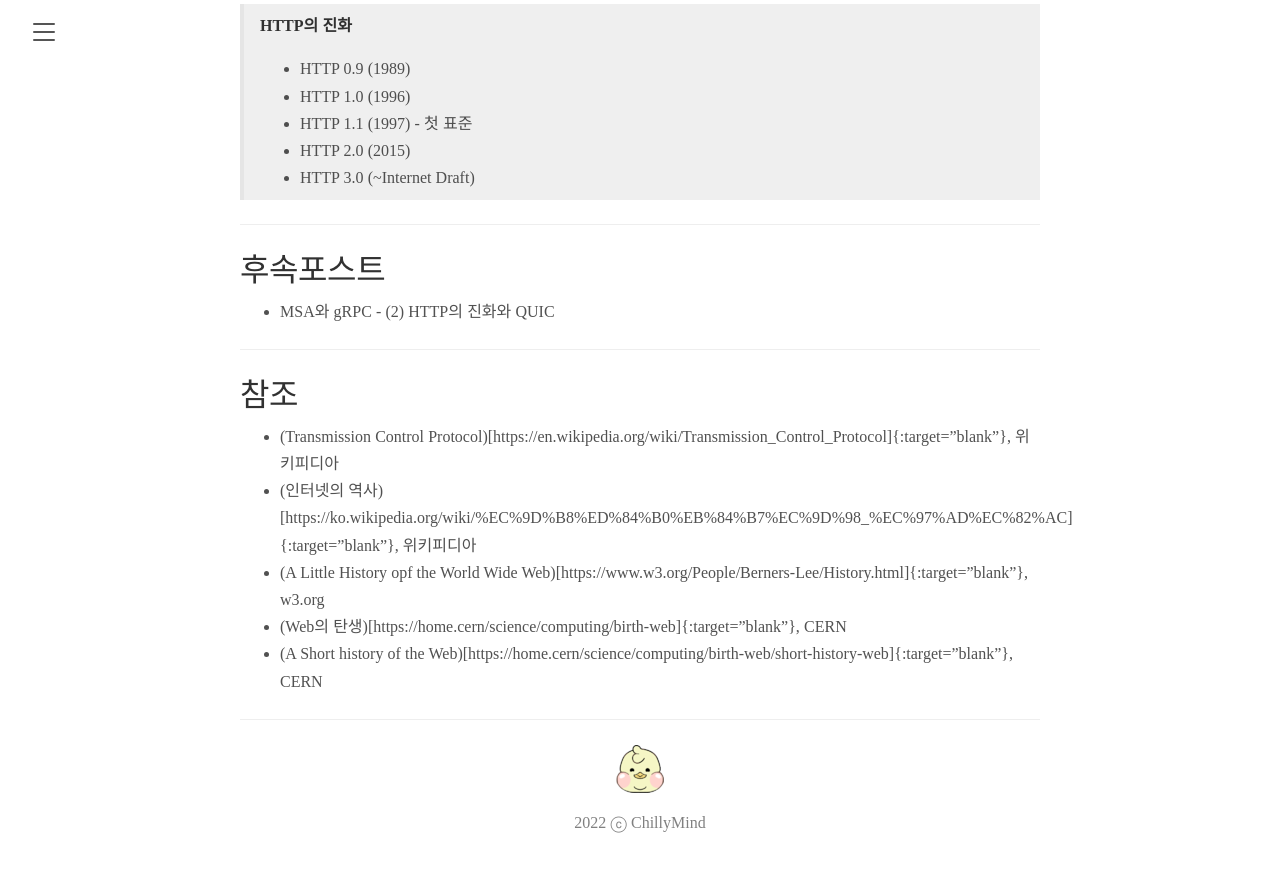
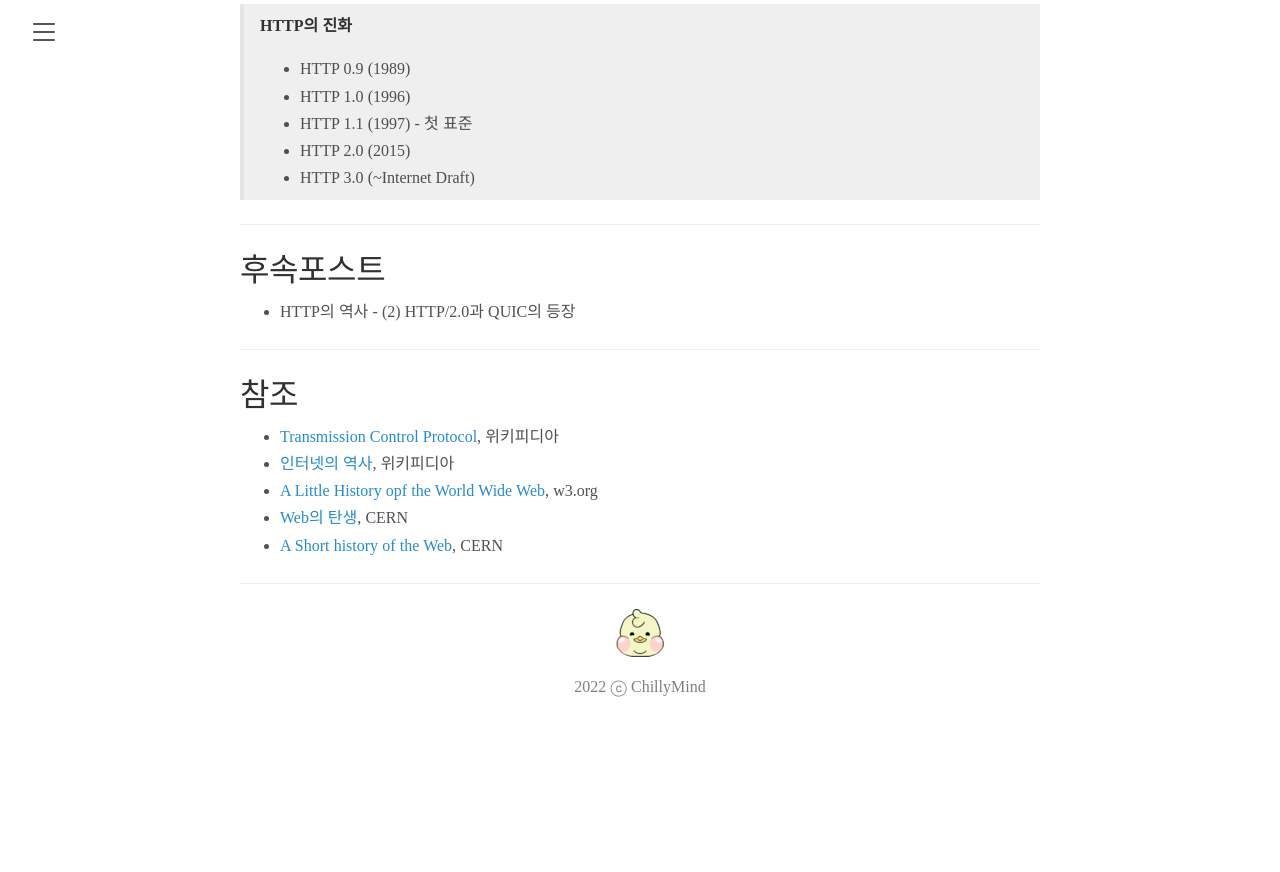
Before and after one commit to chillyMind/chillyMind.github.io, a Jekyll site: the page built from _posts/2022-02-21-http-1.md, in a window 1280 px wide and 900 px high, scrolled down 3351 px. Shown: the top 872 px of the window. Built offline with Jekyll 4.4.1, drawn with Linux system fonts in a browser that asks for light colours; some web fonts are replaced; after the commit the page ends 4115 px from its top, so only the background shows below that; some of the changed text lies outside the part shown.

Commit message:
Modify, msa & grpc -> http 역사로 수정

```diff
--- a/_posts/2022-02-21-msa-and-grpc-1.md
+++ b/_posts/2022-02-21-http-1.md
@@ -1,7 +1,7 @@
 ---
-title: MSA와 gRPC - (1) TCP/UDP 그리고 HTTP
+title: HTTP의 역사 - (1) TCP/UDP 그리고 HTTP
 layout: post
-tags: [네트워크,웹의 역사]
+tags: [네트워크,HTTP의 역사]
 ---
 　이전 ['마이크로서비스 아키텍처 구축' 책읽기 포스트]({{site.url}}/2022/01/26/Building-Microservices/){:target="blank"}의 후속스터디 포스트로, gRPC에 대한 내용을 찾아보던 와중에 내가 몰랐던 최근(이라고하기엔 민망하지만) HTTP의 행보에 대한 내용들을 보게됐다. [HTTP의 3.0 버전](https://datatracker.ietf.org/doc/html/draft-ietf-quic-http-17){:target="blank"}이 UDP를 기반으로 발표됐다는 사실에 다소 당황스러웠다. 그 행보들을 역추적해야겠다는 생각에 발표배경서부터 기존 기술과 새로운 기술의 등장배경을 중심까지 차근차근 정리해보기 시작했다.<!--more-->
 
@@ -58,13 +58,13 @@
 <hr/>
 
 # 후속포스트
-- MSA와 gRPC - (2) HTTP의 진화와 QUIC
+-  HTTP의 역사 - (2) HTTP/2.0과 QUIC의 등장
 
 <hr/>
 
 # 참조
-* (Transmission Control Protocol)[https://en.wikipedia.org/wiki/Transmission_Control_Protocol]{:target="blank"}, 위키피디아
-* (인터넷의 역사)[https://ko.wikipedia.org/wiki/%EC%9D%B8%ED%84%B0%EB%84%B7%EC%9D%98_%EC%97%AD%EC%82%AC]{:target="blank"}, 위키피디아
-* (A Little History opf the World Wide Web)[https://www.w3.org/People/Berners-Lee/History.html]{:target="blank"}, w3.org
-* (Web의 탄생)[https://home.cern/science/computing/birth-web]{:target="blank"}, CERN
-* (A Short history of the Web)[https://home.cern/science/computing/birth-web/short-history-web]{:target="blank"}, CERN
+* [Transmission Control Protocol](https://en.wikipedia.org/wiki/Transmission_Control_Protocol){:target="blank"}, 위키피디아
+* [인터넷의 역사](https://ko.wikipedia.org/wiki/%EC%9D%B8%ED%84%B0%EB%84%B7%EC%9D%98_%EC%97%AD%EC%82%AC){:target="blank"}, 위키피디아
+* [A Little History opf the World Wide Web](https://www.w3.org/People/Berners-Lee/History.html){:target="blank"}, w3.org
+* [Web의 탄생](https://home.cern/science/computing/birth-web){:target="blank"}, CERN
+* [A Short history of the Web](https://home.cern/science/computing/birth-web/short-history-web){:target="blank"}, CERN
```
Also changed, not shown: _posts/2022-03-01-http-2.md (renamed from _posts/2022-03-01-msa-and-grpc-2.md, +2 -2 lines).
